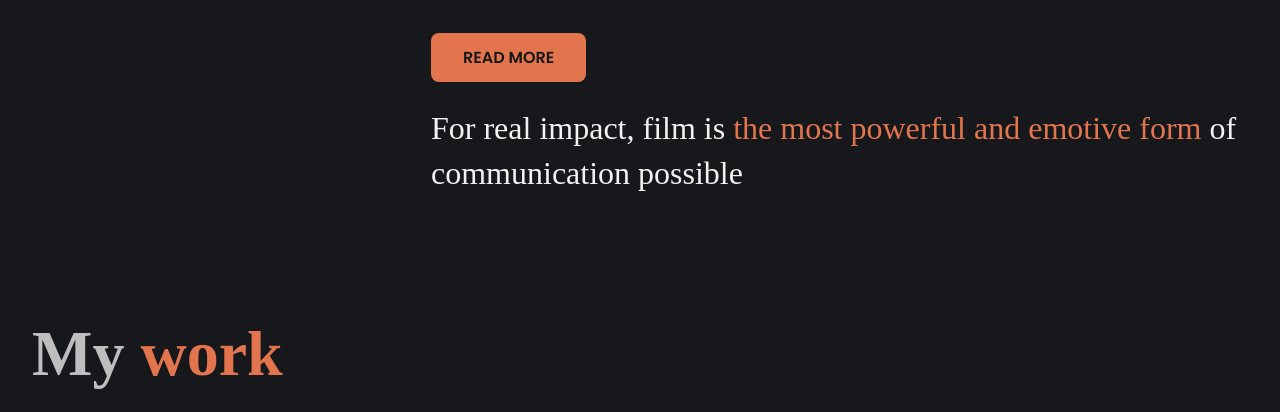
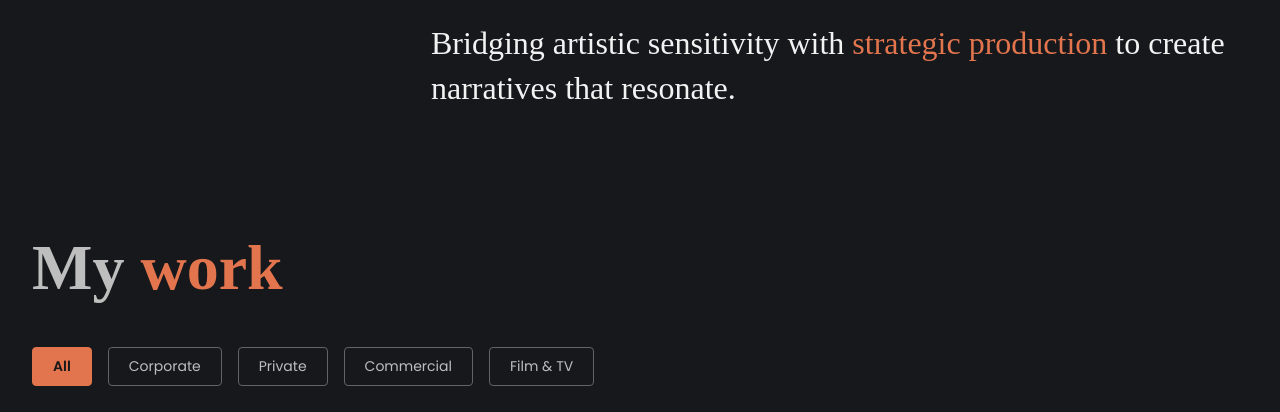
Before and after one commit to hefestocode-max/Carlota-Portafolio, a plain HTML site: page index.html in a window 1280 px wide. Shown: the part 1378-1790 px from the top of the page. Drawn offline with nearby package versions, Linux system fonts and the light colour scheme; no server answers; a web font is replaced by a local one.

Commit message:
fix: remove Read More button and update about tagline

```diff
--- a/index.html
+++ b/index.html
@@ -97,8 +97,7 @@
                 <div class="home_about_info">
                   <h1 class="home_about_heading"><span class="text-color-accent">Creative producer</span> & Narrative filmmaker</h1>
                   <p>Carlota Mac Gregor is a visionary story producer, director, and screenwriter who seamlessly bridges the gap between artistic sensitivity and strategic production. With an MFA in producing from the New York Film Academy and extensive international experience, including roles at Little Studio Films and A Contracorriente Films, and a Bachelor Degree in Directing from Bande A Part Escuela de cine in Barcelona, she brings a global perspective to every project. Carlota is an expert in the full project lifecycle, from development and budgeting to commercial distribution, with a proven track record at prestigious markets and festivals like AFM, San Sebastian, and Sitges. She is dedicated to crafting bold, emotionally resonant narratives that combine complex character-driven storytelling with high-level production management.</p>
-                  <a href="#about" class="button about-info">Read More</a>
-                  <div class="heading-style-h4">For real impact, film is <span class="text-color-accent">the most powerful and emotive form</span> of communication possible</div>
+                  <div class="heading-style-h4">Bridging artistic sensitivity with <span class="text-color-accent">strategic production</span> to create narratives that resonate.</div>
                 </div>
               </div>
 
```
